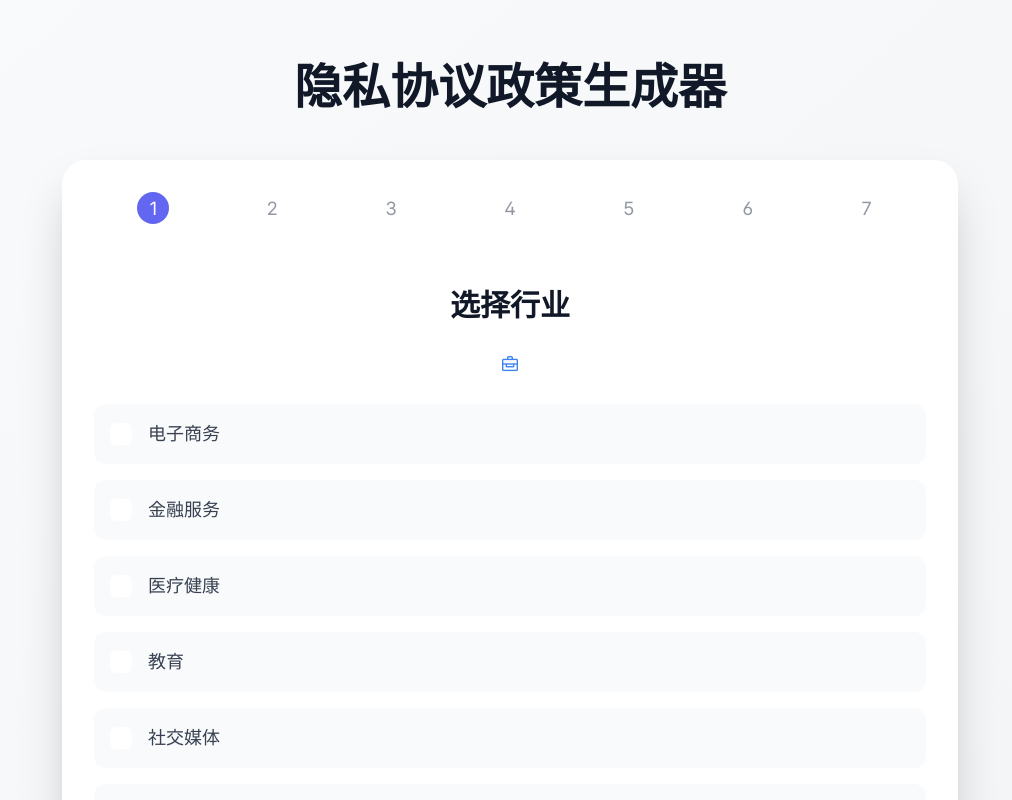
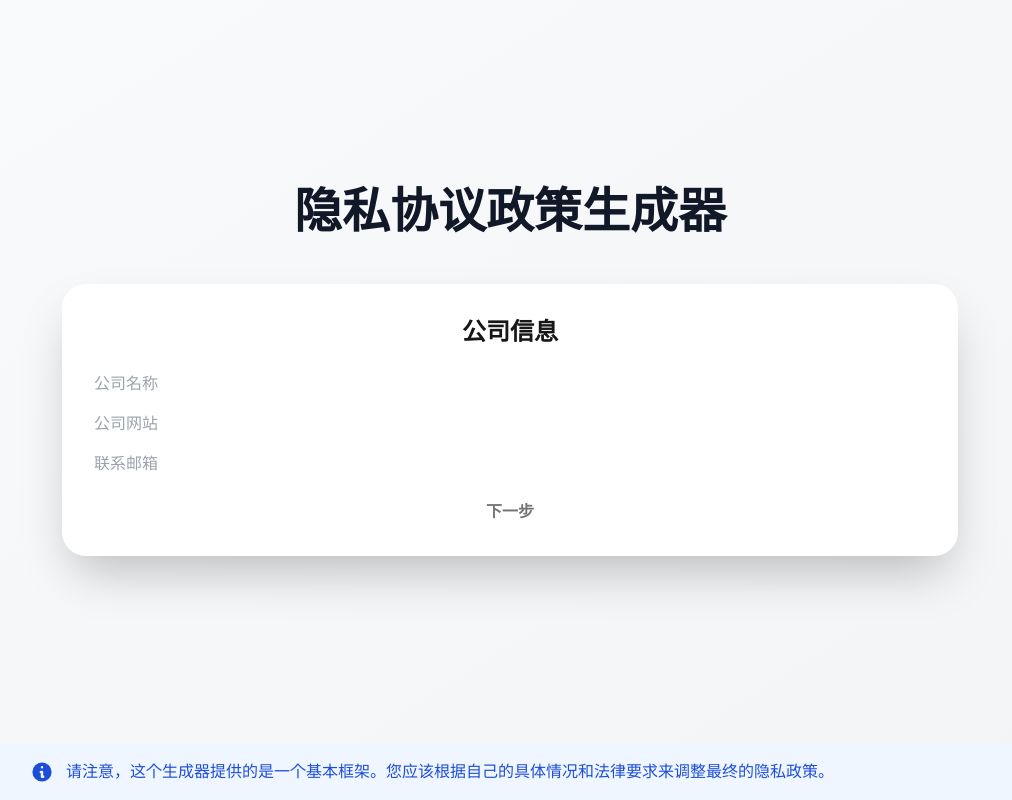
Before and after one commit to Odyssey98/chatgptnb-portfolio, a Next.js app: page /privacy-policy-generator in a window 1280 px wide. Both pictures are taken after a click on the button "快速生成". Shown: the top 800 px of the page, without its empty margins (130-1142 px from the left). Built offline with nearby package versions, Linux system fonts and the light colour scheme.

Commit message:
fix: 更改隐私协议

```diff
--- /dev/null
+++ b/src/app/privacy-policy-generator/components/CompanyInfo.tsx
@@ -0,0 +1,59 @@
+import React, { useState } from 'react';
+import { InputText } from 'primereact/inputtext';
+import { Button } from 'primereact/button';
+
+type CompanyInfoProps = {
+  onSubmit: (info: CompanyInfoType) => void;
+};
+
+export type CompanyInfoType = {
+  name: string;
+  website: string;
+  contactEmail: string;
+};
+
+export default function CompanyInfo({ onSubmit }: CompanyInfoProps) {
+  const [info, setInfo] = useState<CompanyInfoType>({
+    name: '',
+    website: '',
+    contactEmail: '',
+  });
+
+  const handleSubmit = () => {
+    if (info.name && info.website && info.contactEmail) {
+      onSubmit(info);
+    }
+  };
+
+  return (
+    <div className="space-y-6">
+      <h2 className="text-2xl font-bold text-center">公司信息</h2>
+      <div className="space-y-4">
+        <InputText
+          placeholder="公司名称"
+          value={info.name}
+          onChange={(e) => setInfo({ ...info, name: e.target.value })}
+          className="w-full"
+        />
+        <InputText
+          placeholder="公司网站"
+          value={info.website}
+          onChange={(e) => setInfo({ ...info, website: e.target.value })}
+          className="w-full"
+        />
+        <InputText
+          placeholder="联系邮箱"
+          value={info.contactEmail}
+          onChange={(e) => setInfo({ ...info, contactEmail: e.target.value })}
+          className="w-full"
+        />
+      </div>
+      <Button
+        label="下一步"
+        onClick={handleSubmit}
+        disabled={!info.name || !info.website || !info.contactEmail}
+        className="w-full"
+      />
+    </div>
+  );
+}
--- a/src/app/privacy-policy-generator/components/PolicyResult.tsx
+++ b/src/app/privacy-policy-generator/components/PolicyResult.tsx
@@ -3,6 +3,7 @@ import { Button } from 'primereact/button';
 import jsPDF from 'jspdf';
 import { saveAs } from 'file-saver';
 import { generatePolicy } from '../utils/generatePolicy';
+import { CompanyInfoType } from './CompanyInfo';
 
 type GenerationMethod = 'quick' | 'custom';
 type OptionKey = 'industry' | 'dataCollection' | 'dataUsage' | 'dataSharing' | 'userRights' | 'security' | 'specialConsiderations';
@@ -13,6 +14,7 @@ interface PolicyResultProps {
   customAnswers: Record<string, string>;
   onEdit: () => void;
   onSave: () => void;
+  companyInfo: CompanyInfoType;
 }
 
 const PolicyResult: React.FC<PolicyResultProps> = ({
@@ -27,14 +29,27 @@ const PolicyResult: React.FC<PolicyResultProps> = ({
 
   const generatePDF = () => {
     const doc = new jsPDF();
-    doc.setFont('helvetica', 'normal');
-    doc.setFontSize(12);
 
+    // 使用默认字体
+    doc.setFont('helvetica');
+    doc.setFontSize(10);
+
+    // 将文本分成多行
     const splitText = doc.splitTextToSize(generatedPolicy, 180);
-    doc.text(splitText, 15, 15);
+
+    // 添加多个页面以容纳所有文本
+    let y = 15;
+    for (let i = 0; i < splitText.length; i++) {
+      if (y > 280) {
+        doc.addPage();
+        y = 15;
+      }
+      doc.text(splitText[i], 15, y);
+      y += 7;
+    }
+
     doc.save("隐私政策.pdf");
   };
-
   const saveAsMarkdown = () => {
     const blob = new Blob([generatedPolicy], {type: "text/markdown;charset=utf-8"});
     saveAs(blob, "隐私政策.md");
--- a/src/app/privacy-policy-generator/page.tsx
+++ b/src/app/privacy-policy-generator/page.tsx
@@ -8,13 +8,14 @@ import GenerationMethod from './components/GenerationMethod';
 import CustomQuestions from './components/CustomQuestions';
 import PolicyResult from './components/PolicyResult';
 import SaveOptions from './components/SaveOptions';
+import CompanyInfo, { CompanyInfoType } from './components/CompanyInfo';
 import Head from 'next/head';
 import 'primereact/resources/themes/lara-light-indigo/theme.css';
 import 'primereact/resources/primereact.min.css';
 import 'primeicons/primeicons.css';
 
 type GenerationMethodType = 'quick' | 'custom';
-type StepType = 'method' | 'quickGeneration' | 'custom' | 'result' | 'save';
+type StepType = 'companyInfo' | 'method' | 'quickGeneration' | 'custom' | 'result' | 'save';
 type StepId = keyof typeof options;
 
 const steps: { id: StepId; title: string; icon: string }[] = [
@@ -39,7 +40,8 @@ const options = {
 
 export default function PrivacyPolicyGenerator() {
   const [state, setState] = useState({
-    step: 'method' as StepType,
+    step: 'method' as StepType, // 将初始步骤改为 'method'
+    companyInfo: {} as CompanyInfoType,
     generationMethod: 'quick' as GenerationMethodType,
     quickStep: 0,
     quickSelections: {} as Record<StepId, string[]>,
@@ -156,7 +158,15 @@ export default function PrivacyPolicyGenerator() {
           setState(prev => ({
             ...prev,
             generationMethod: method,
-            step: method === 'quick' ? 'quickGeneration' : 'custom'
+            step: 'companyInfo' // 无论选择哪种方法，都先进入公司信息步骤
+          }));
+        }} />;
+      case 'companyInfo':
+        return <CompanyInfo onSubmit={(info: CompanyInfoType) => {
+          setState(prev => ({
+            ...prev,
+            companyInfo: info,
+            step: prev.generationMethod === 'quick' ? 'quickGeneration' : 'custom'
           }));
         }} />;
       case 'quickGeneration':
@@ -180,6 +190,7 @@ export default function PrivacyPolicyGenerator() {
           method={state.generationMethod}
           quickSelections={state.quickSelections}
           customAnswers={state.customAnswers}
+          companyInfo={state.companyInfo}
           onEdit={() => setState(prev => ({
             ...prev,
             step: prev.generationMethod === 'quick' ? 'quickGeneration' : 'custom'
```
